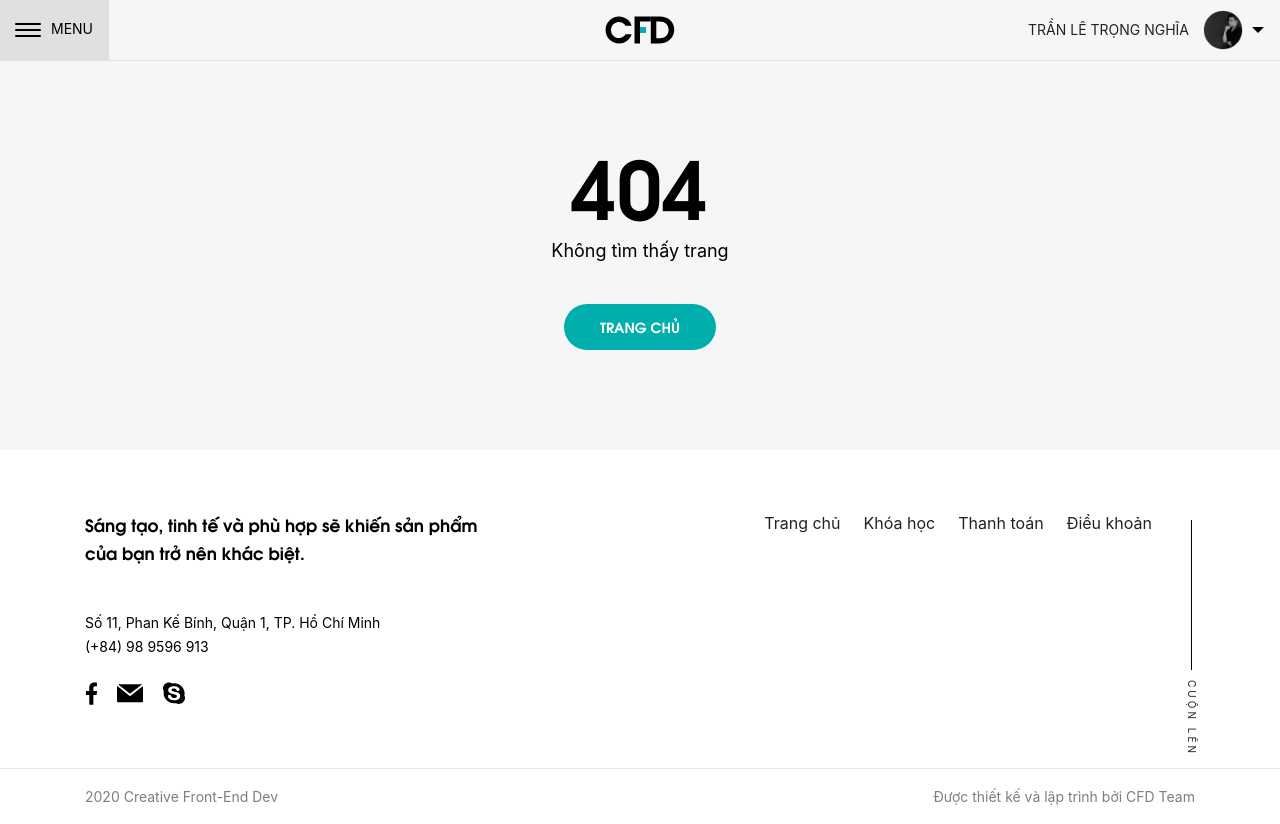
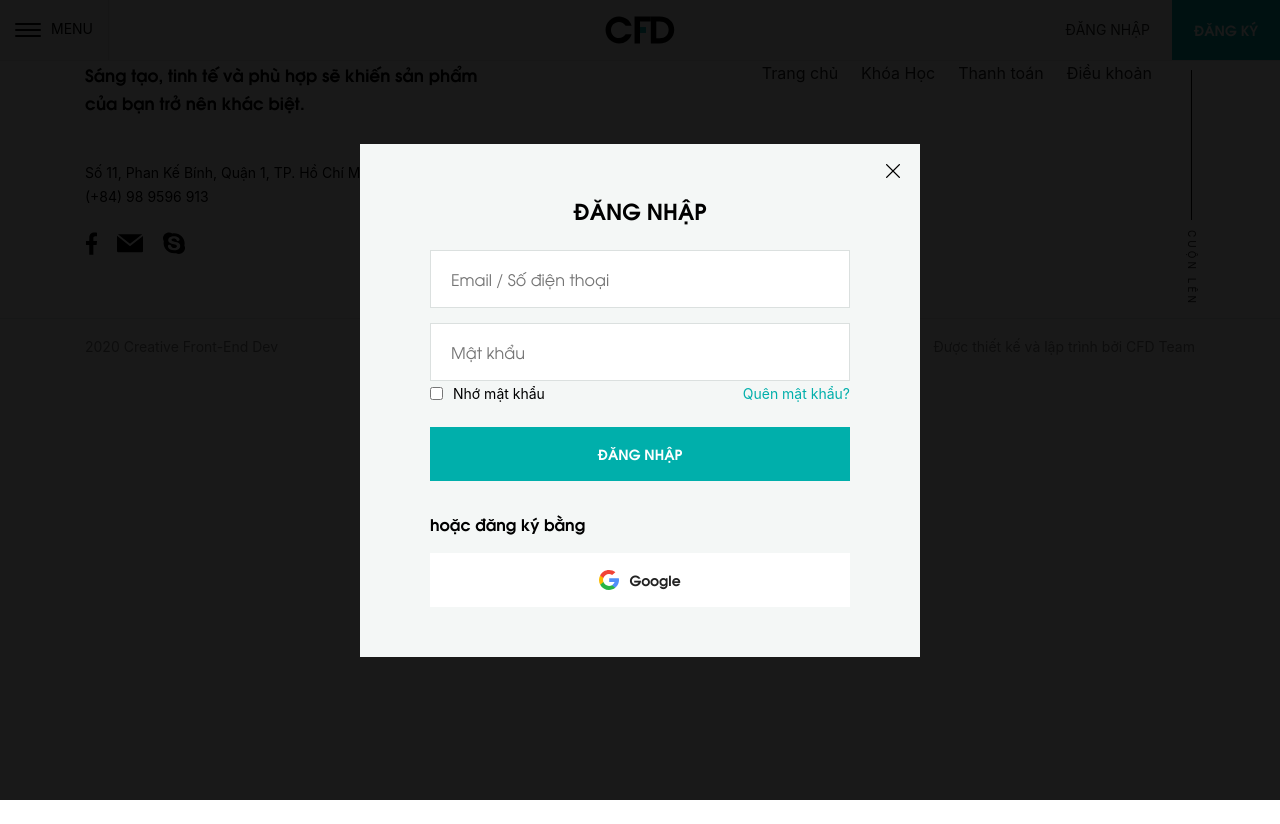
Before and after one commit to dan1110/cfd6-react, a React (Create React App) app: page /dang-nhap in a window 1280 px wide. After the commit the page ends 800 px from the top, so only its background shows below. Built offline with nearby package versions, Linux system fonts and the light colour scheme.

Commit message:
validate loginForm, add link footer, add link register, login

```diff
--- a/src/App.js
+++ b/src/App.js
@@ -1,5 +1,5 @@
-import { BrowserRouter, Route, Switch } from "react-router-dom";
-import { Header, Footer } from "./components";
+import { BrowserRouter, Route, Switch } from 'react-router-dom';
+import { Header, Footer } from './components';
 import {
 	CoinIntroduce,
 	Cooprate,
@@ -14,9 +14,9 @@ import {
 	ProjectPage,
 	Register,
 	Team,
-} from "./pages";
-import "./assets/custom.scss";
-
+    Login
+} from './pages';
+import './assets/custom.scss';
 
 function App() {
 	return (
@@ -35,6 +35,7 @@ function App() {
 				<Route path="/thanh-toan" component={Pay} />
 				<Route path="/lien-he" component={Cooprate} />
 				<Route path="/gioi-thieu-coin" component={CoinIntroduce} />
+				<Route path="/dang-nhap" component={Login} />
 				<Route component={ErrorPage} />
 			</Switch>
 			<Footer />
--- a/src/assets/custom.scss
+++ b/src/assets/custom.scss
@@ -12,7 +12,7 @@
 		}
 	}
 }
-.tab-content{
+.tab-content {
 	label {
 		flex-wrap: wrap;
 	}
@@ -24,3 +24,17 @@
 		font-size: 12px;
 	}
 }
+.popup-login {
+	input {
+		margin-bottom: 0 !important;
+	}
+	input[type='password'] {
+		margin-top: 15px;
+	}
+	.error-text {
+		width: 100%;
+		color: red;
+		font-style: italic;
+		font-size: 12px;
+	}
+}
--- a/src/components/Footer.jsx
+++ b/src/components/Footer.jsx
@@ -1,16 +1,13 @@
+import { Link } from 'react-router-dom';
+
 export function Footer() {
 	return (
 		<footer id="footer">
 			<div className="container">
 				<div className="row">
 					<div className="col-md-5 left">
-                        <p className="des">
-                            Sáng tạo, tinh tế và phù hợp sẽ khiến sản phẩm của
-                            bạn trở nên khác biệt.
-                        </p>
-                        <p className="address">
-                            Số 11, Phan Kế Bính, Quận 1, TP. Hồ Chí Minh
-                        </p>
+						<p className="des">Sáng tạo, tinh tế và phù hợp sẽ khiến sản phẩm của bạn trở nên khác biệt.</p>
+						<p className="address">Số 11, Phan Kế Bính, Quận 1, TP. Hồ Chí Minh</p>
 						<p className="phone">(+84) 98 9596 913</p>
 						<div className="social">
 							<a className="fb" href="#">
@@ -28,10 +25,12 @@ export function Footer() {
 						<nav>
 							<ul>
 								<li>
-                                    <a href="#">Trang chủ</a>
+									<Link exact to="/">
+										Trang chủ
+									</Link>
 								</li>
 								<li>
-                                    <a href="#">Khóa học</a>
+									<Link to="/khoa-hoc">Khóa Học</Link>
 								</li>
 								<li>
 									<a href="#">Thanh toán</a>
--- a/src/components/Header.jsx
+++ b/src/components/Header.jsx
@@ -26,23 +26,29 @@ export function Header() {
 						<h1>CFD</h1>
 					</Link>
 					<div className="right">
-						<div className="have-login">
+						{/* <div className="have-login">
 							<div className="account">
-								{/* <a href="#" className="info"> */}
 								<Link to="/ca-nhan" className="info">
 									<div className="name">Trần Lê Trọng Nghĩa</div>
 									<div className="avatar">
 										<img src="img/avt.png" alt="" />
 									</div>
-									{/* </a> */}
 								</Link>
 							</div>
 							<div className="hamberger"></div>
 							<div className="sub">
 								<Link to="/ca-nhan/khoa-hoc-cua-toi">Khóa học của tôi</Link>
 								<Link to="/ca-nhan">Thông tin tài khoản</Link>
-								<a href="#">Đăng xuất</a>
+								<Link>Đăng xuất</Link>
 							</div>
+						</div> */}
+						<div class="not-login bg-none">
+							<Link to="/dang-nhap" class="btn-register">
+								Đăng nhập
+							</Link>
+							<Link to="/dang-ki" class="btn main btn-open-login">
+								Đăng ký
+							</Link>
 						</div>
 					</div>
 				</div>
--- a/src/pages/index.jsx
+++ b/src/pages/index.jsx
@@ -11,3 +11,4 @@ export * from "./profile";
 export * from "./project";
 export * from "./register";
 export * from "./team";
+export * from "./login";
--- /dev/null
+++ b/src/pages/login/index.jsx
@@ -0,0 +1,105 @@
+import React, { useState } from 'react';
+import reactDom from 'react-dom';
+import { Link } from 'react-router-dom';
+
+export function Login() {
+	const [loginForm, setLoginForm] = useState({
+		name: '',
+		pass: '',
+	});
+	const [error, setError] = useState({
+		user: '',
+		pass: '',
+	});
+
+	function handleChangeInput(e) {
+		const name = e.target.name;
+		const value = e.target.value;
+		setLoginForm({
+			...loginForm,
+			[name]: value,
+		});
+	}
+
+	function handleSubmit() {
+		// console.log(loginForm);
+		let errorInput = {};
+		if (!loginForm.user) {
+			errorInput.user = 'Vui lòng nhập Email/ Số điện thoại';
+		}
+		// if (
+		// 	loginForm.user &&
+		// 	(!/(84|0[3|5|7|8|9])+([0-9]{8})\b/.test(loginForm.user) ||
+		// 		!/^[\w-\.]+@([\w-]+\.)+[\w-]{2,4}$/.test(loginForm.user))
+		// ) {
+		// 	errorInput.user = 'Email hoặc Số điện thoại không đúng định dạng';
+		// }
+
+        //pass
+        if (!loginForm.pass) {
+            errorInput.pass = 'Vui lòng nhập mật khẩu';
+        }
+		// if (loginForm.pass && !/^(?=.*\d)(?=.*[a-z])(?=.*[A-Z])(?=.*[!@#$%^&*]).{8,}$/.test(loginForm.pass)) {
+		// 	errorInput.pass = 'Mật khẩu ít nhất có 8 kí tự';
+		// }
+
+		setError(errorInput);
+		if (Object.keys(errorInput).length === 0) {
+			console.log(loginForm);
+		}
+	}
+
+	return reactDom.createPortal(
+		<div className="popup-form popup-login">
+			<div className="wrap">
+				{/* login-form */}
+				<div className="ct_login">
+					<h2 className="title">Đăng nhập</h2>
+					<input type="text" placeholder="Email / Số điện thoại" name="user" onChange={handleChangeInput} />
+					{error.user && <span className="error-text">{error.user}</span>}
+
+					<input type="password" placeholder="Mật khẩu" name="pass" onChange={handleChangeInput} />
+					{error.pass && <span className="error-text">{error.pass}</span>}
+					<div className="remember">
+						<label className="btn-remember">
+							<div>
+								<input type="checkbox" />
+							</div>
+							<p>Nhớ mật khẩu</p>
+						</label>
+						<a href="#" className="forget">
+							Quên mật khẩu?
+						</a>
+					</div>
+					<div className="btn rect main btn-login" onClick={handleSubmit}>
+						đăng nhập
+					</div>
+					<div className="text-register" style={{}}>
+						<strong>hoặc đăng ký bằng</strong>
+					</div>
+					<div>
+						<div className="btn btn-icon rect white btn-google">
+							<img src="img/google.svg" alt="" />
+							Google
+						</div>
+					</div>
+					<Link exact to="/" className="close">
+						<img src="img/close-icon.png" alt="" />
+					</Link>
+				</div>
+				{/* email form */}
+				{/* <div className="ct_email">
+						<h2 className="title">Đặt lại mật khẩu</h2>
+						<input type="text" placeholder="Email" />
+						<div className="btn rect main btn-next">Tiếp theo</div>
+						<div className="back" />
+						<div className="close">
+							<img src="img/close-icon.png" alt="" />
+						</div>
+					</div> */}
+			</div>
+		</div>,
+
+		document.body
+	);
+}
```
Also changed, not shown: 1 other file (tests, documents, lock files or other folders). Lines whose indentation alone changed are shown as unchanged.
